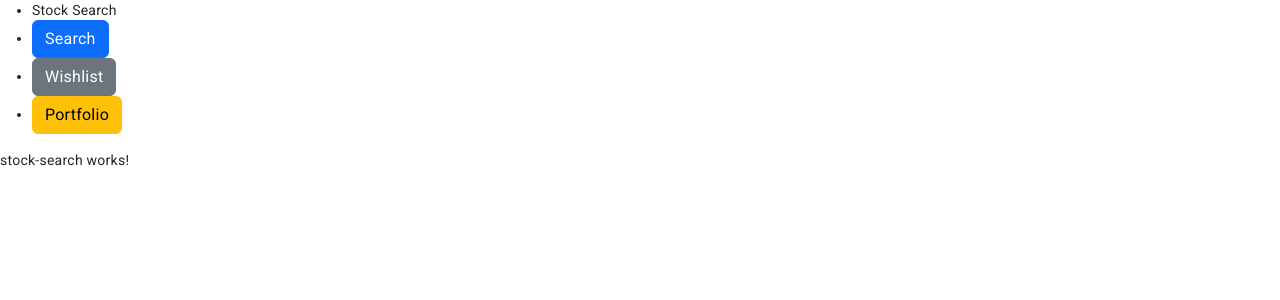
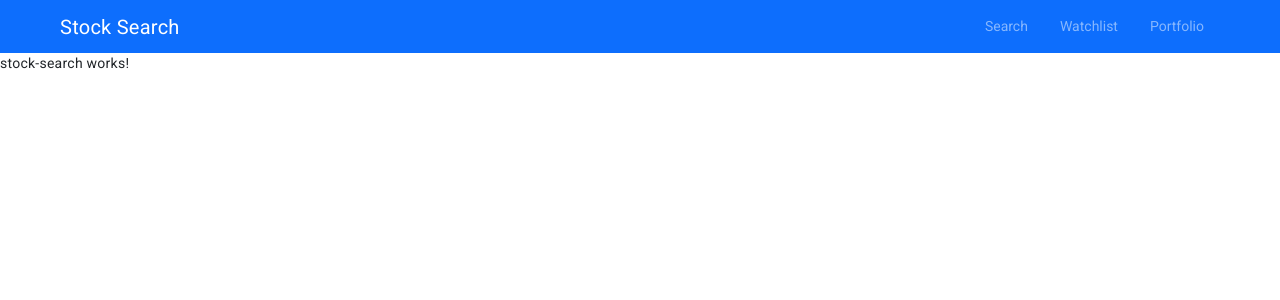
Before and after one commit to vedanth-subramaniam/Stock-Trading-MEAN-App, an Angular app: page / in a window 1280 px wide. Shown: the top 300 px of the page. Built offline with nearby package versions, Linux system fonts and the light colour scheme.

Commit message:
Navbar component deffined

```diff
--- a/src/app/app.component.css
+++ b/src/app/app.component.css
@@ -0,0 +1,16 @@
+.navbar {
+  border-radius: 0;
+  margin-bottom: 0;
+}
+
+.navbar-nav .nav-link {
+  color: rgba(255,255,255,.5);
+
+  &:hover {
+    color: rgba(255,255,255,.75);
+  }
+
+  &.active {
+    color: #fff;
+  }
+}
--- a/src/app/app.component.html
+++ b/src/app/app.component.html
@@ -1,16 +1,16 @@
-<!-- In app.component.html -->
-<nav>
-  <ul>
-    <li>Stock Search</li>
-    <div>
-    <li><a class="btn btn-primary" (click)="showComponent='search'">Search</a></li>
-    <li><a class="btn btn-secondary" (click)="showComponent='wishlist'">Wishlist</a></li>
-    <li><a class="btn btn-warning" (click)="showComponent='portfolio'">Portfolio</a></li>
+<nav class="navbar navbar-expand-lg navbar-dark bg-primary">
+  <div class="container-fluid mx-5">
+    <a class="navbar-brand">Stock Search</a>
+    <div class="collapse navbar-collapse" id="navbarNavAltMarkup">
+      <div class="navbar-nav ms-auto">
+        <button type="button" class="btn nav-link mx-2" aria-current="page" (click)="showComponent='search'">Search</button>
+        <button type="button" class="btn nav-link mx-2" (click)="showComponent='wishlist'">Watchlist</button>
+        <button type="button" class="btn nav-link mx-2" (click)="showComponent='portfolio'">Portfolio</button>
+      </div>
     </div>
-  </ul>
+  </div>
 </nav>
 
-<router-outlet></router-outlet>
 <app-stock-search *ngIf="showComponent === 'search'"></app-stock-search>
 <app-stock-wishlist *ngIf="showComponent === 'wishlist'"></app-stock-wishlist>
 <app-stock-portfolio *ngIf="showComponent === 'portfolio'"></app-stock-portfolio>
--- a/src/app/app.routes.ts
+++ b/src/app/app.routes.ts
@@ -3,8 +3,4 @@ import {StockSearchComponent} from "./stock-search/stock-search.component";
 import {StockWishlistComponent} from "./stock-wishlist/stock-wishlist.component";
 import {StockPortfolioComponent} from "./stock-portfolio/stock-portfolio.component";
 
-export const routes: Routes = [
-  { path: 'search-component', component: StockSearchComponent },
-  { path: 'wishlist-component', component: StockWishlistComponent },
-  { path: 'portfolio-component', component:StockPortfolioComponent}
-];
+export const routes: Routes = [];
--- a/src/index.html
+++ b/src/index.html
@@ -2,7 +2,7 @@
 <html lang="en">
 <head>
   <meta charset="utf-8">
-  <title>CSCI571Assignment3Angular</title>
+  <title>CSCI-571 Assignment-3 Angular</title>
   <base href="/">
   <meta name="viewport" content="width=device-width, initial-scale=1">
   <link rel="icon" type="image/x-icon" href="favicon.ico">
```
